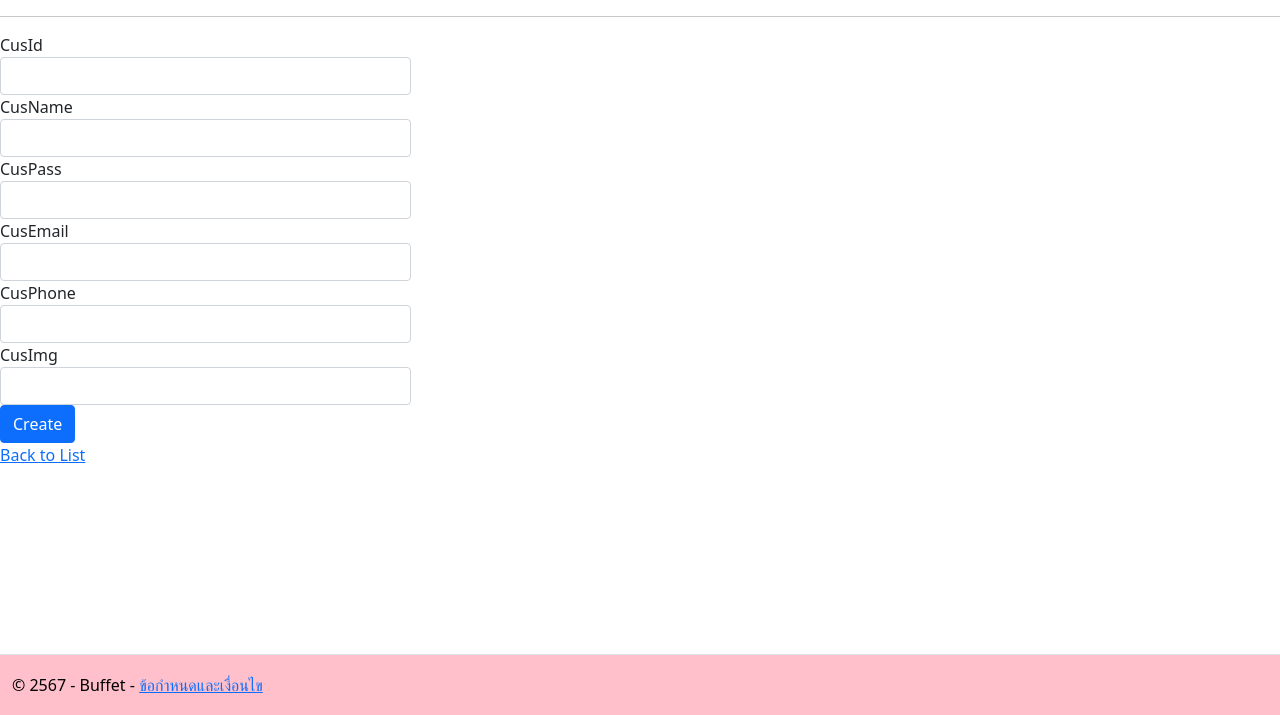
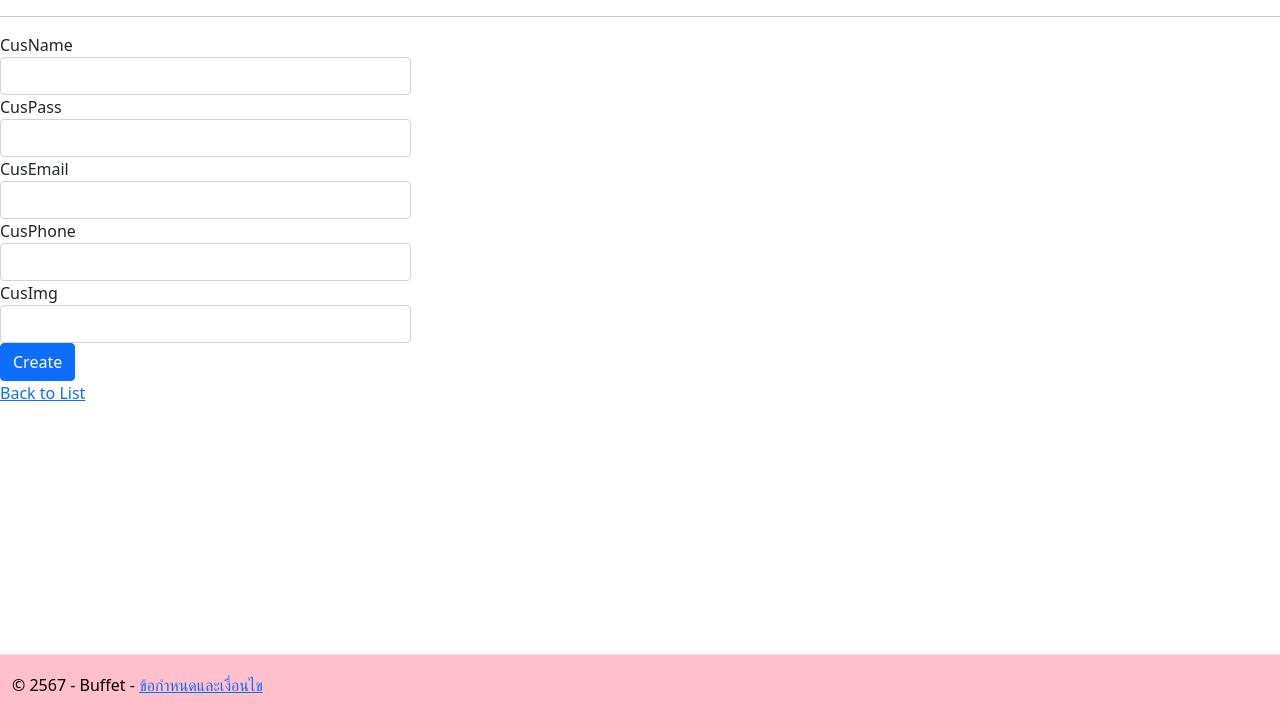
Before and after one commit to zazapalm3012/Buffet, an ASP.NET Core app: page /Home/Register in a window 1280 px wide. Shown: the part 85-800 px from the top of the page. Run offline with ASP.NET Core 8, Linux system fonts and the light colour scheme; style sheets or scripts are compiled from the project's sources.

Commit message:
Register Add DB

```diff
--- a/Buffet/Controllers/HomeController.cs
+++ b/Buffet/Controllers/HomeController.cs
@@ -37,6 +37,8 @@ namespace Buffet.Controllers
             {
                 if (ModelState.IsValid)
                 {
+                    var cusIdCount = (from id in _db.Customers select id).Count();
+                    obj.CusId = "C" + 00 + cusIdCount;
                     _db.Customers.Add(obj);
                     _db.SaveChanges();
                     return RedirectToAction("Index");
--- a/Buffet/Views/Home/Register.cshtml
+++ b/Buffet/Views/Home/Register.cshtml
@@ -12,10 +12,8 @@
     <div class="col-md-4">
         <form asp-action="Register">
             <div asp-validation-summary="ModelOnly" class="text-danger"></div>
-            <div class="form-group">
-                <label asp-for="CusId" class="control-label"></label>
-                <input asp-for="CusId" class="form-control" />
-                <span asp-validation-for="CusId" class="text-danger"></span>
+            <div class="form-group" hidden>
+                <input asp-for="CusId" class="form-control" value="0"/>
             </div>
             <div class="form-group">
                 <label asp-for="CusName" class="control-label"></label>
```
